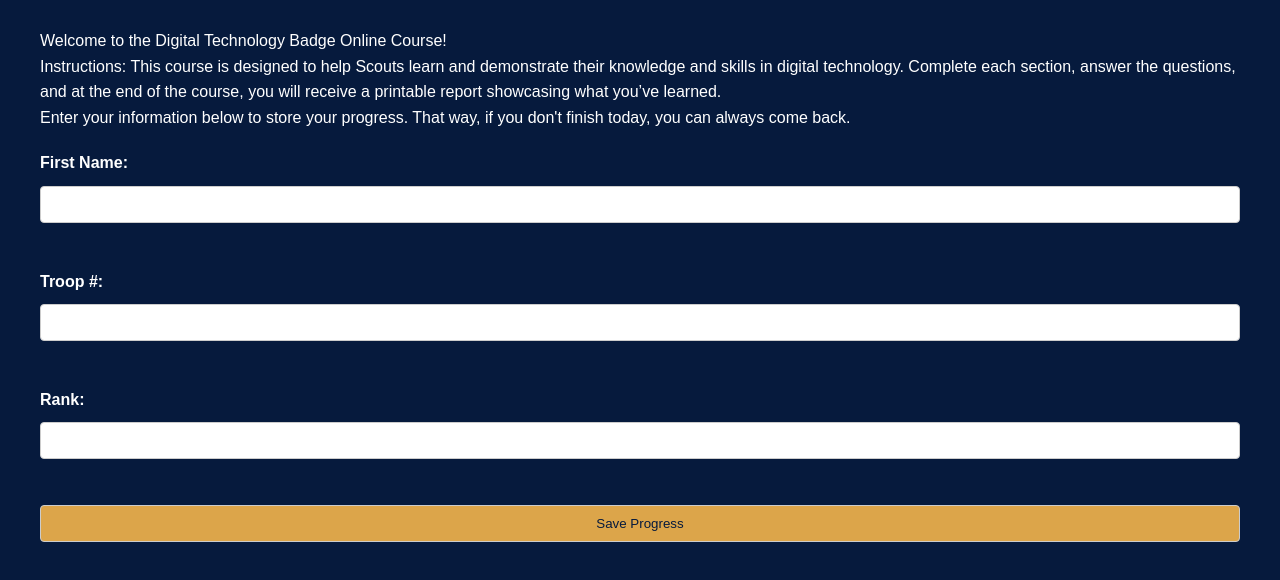
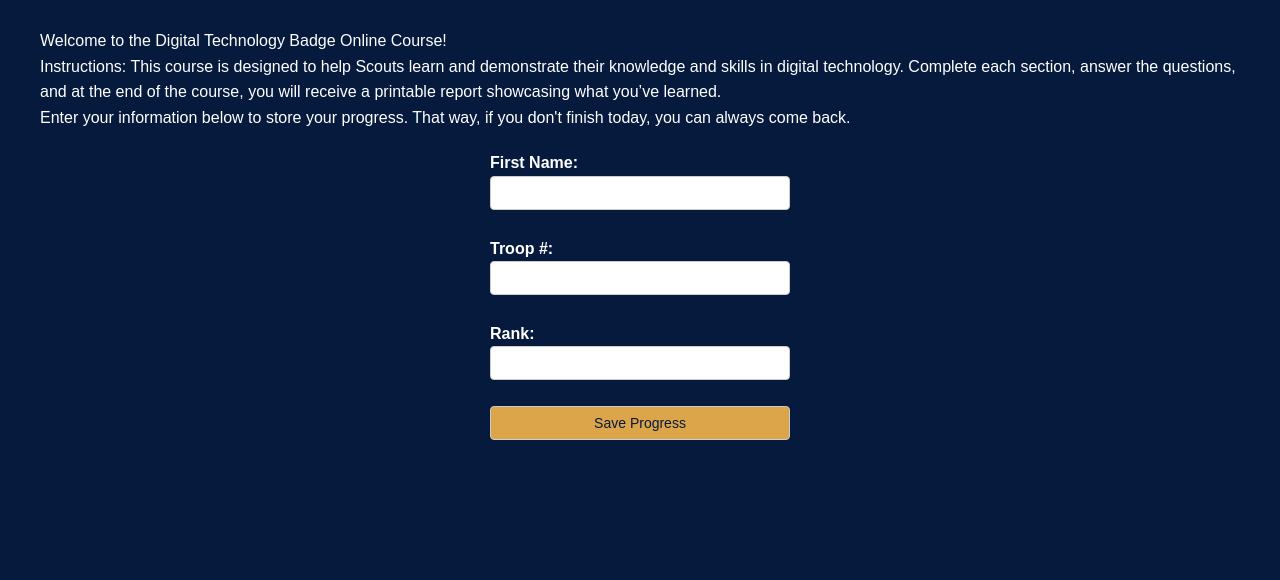
Before and after one commit to Jeff-Fontenot/techbadge, a website: page public/index.html in a window 1280 px wide. Shown: the part 152-732 px from the top of the page. Drawn offline with Linux system fonts and the light colour scheme.

Commit message:
made home page form smaller

```diff
--- a/public/style.css
+++ b/public/style.css
@@ -43,24 +43,28 @@ main {
 form {
     display: flex;
     flex-direction: column;
-    gap: 10px;
-    margin-top: 20px;
+    gap: 0px;
+    margin: 20px auto;
+    max-width: 300px;
 }
 
 label {
     font-weight: bold;
 }
 
-input[type="text"], button {
-    padding: 10px;
+form input[type="text"], form button {
+    padding: 8px; /* Smaller padding */
     border: 1px solid #ccc;
     border-radius: 4px;
+    font-size: 14px; /* Smaller font size */
+    width: 100%; /* Full width */
 }
 
 button {
     background-color: #DCA54A; /* Updated accent color */
     color: #061A3D; /* Ensuring button text is readable */
     cursor: pointer;
+    font-size: 14px;
 }
 
 button:hover {
```
